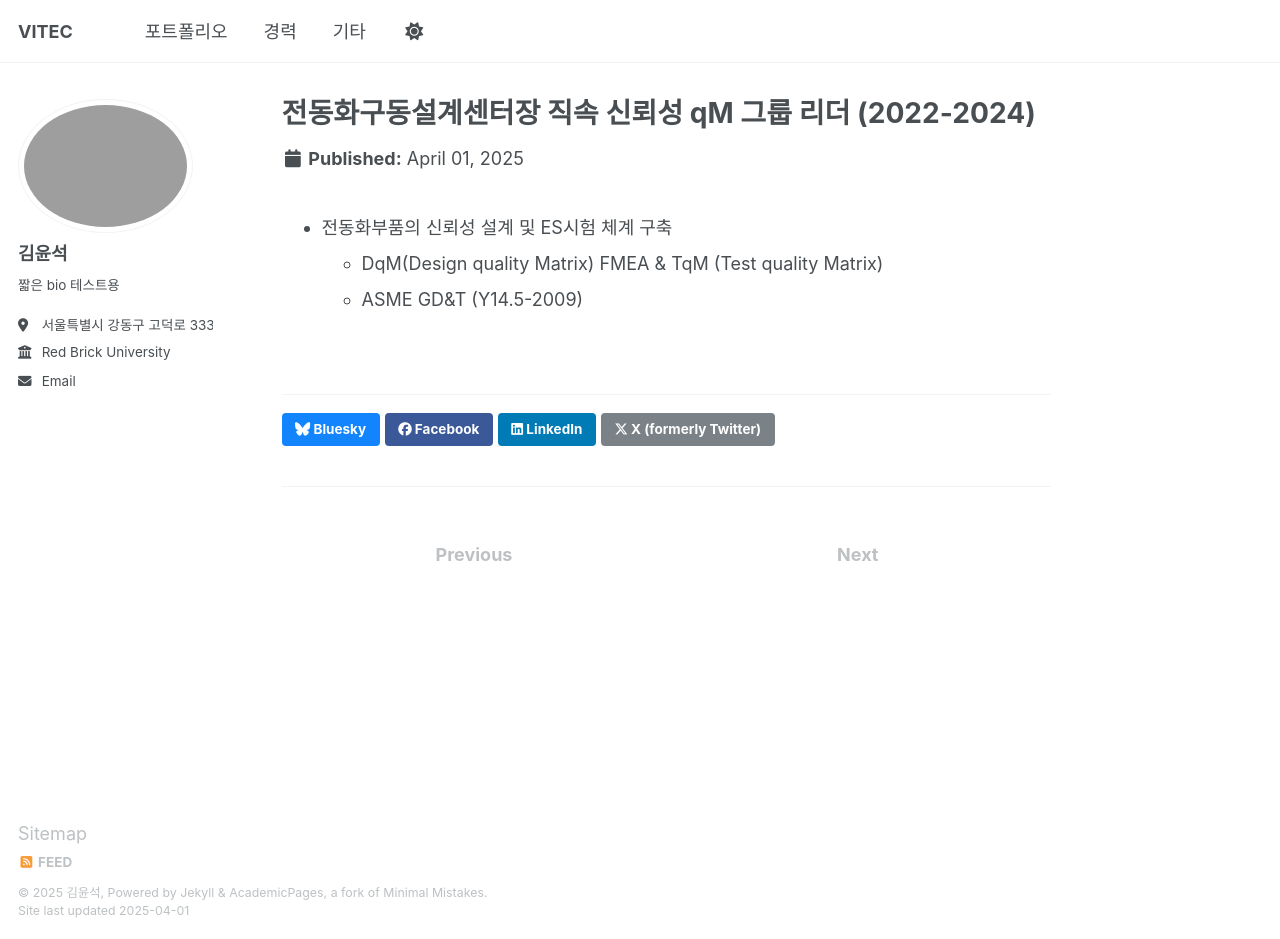
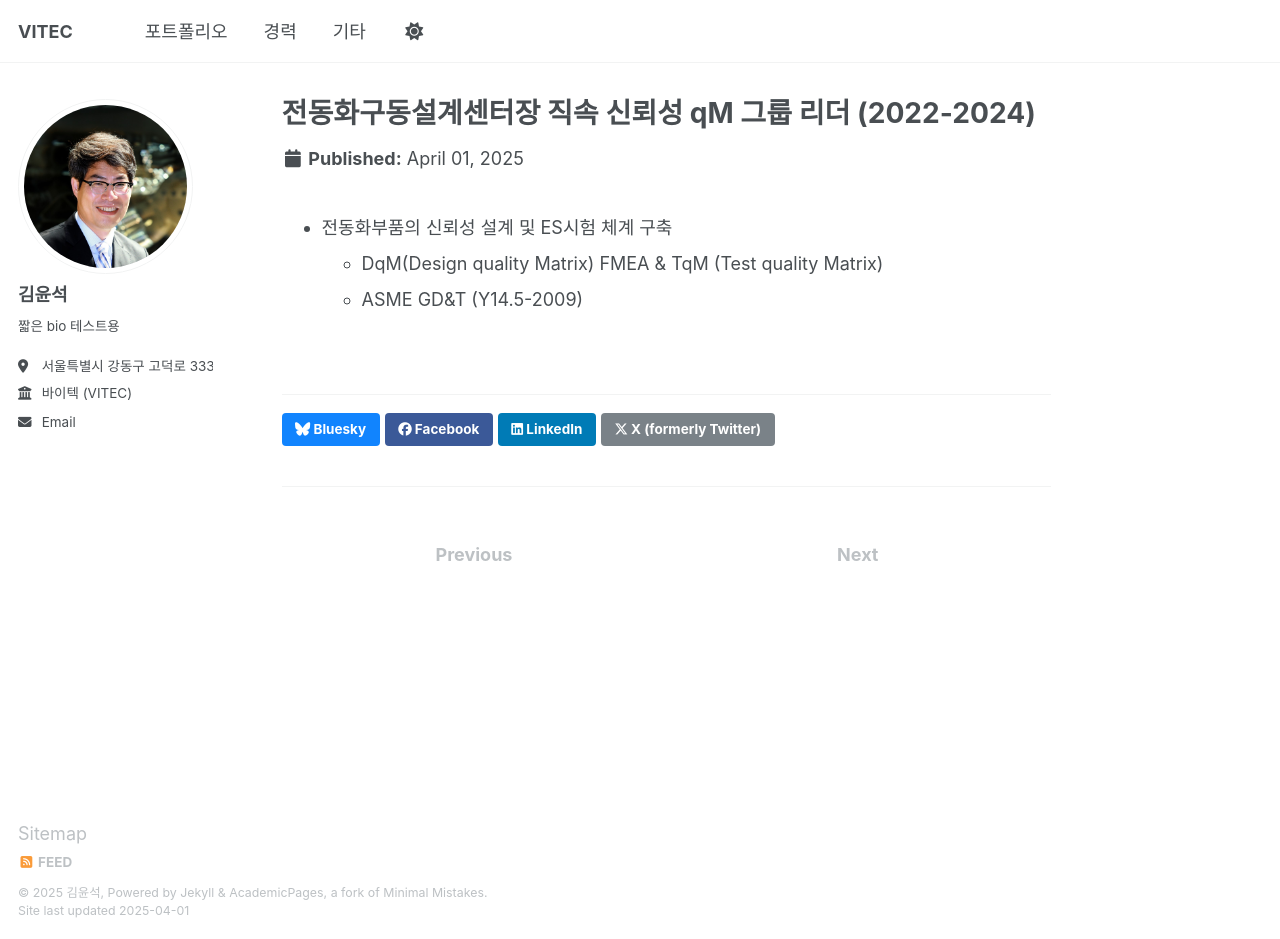
Before and after one commit to kimyunseok-vitec/kimyunseok-vitec.github.io, a Jekyll site: the page built from _portfolio/portfolio-1.md, in a window 1280 px wide and 939 px high. Built offline with Jekyll 4.4.1, drawn with Linux system fonts in a browser that asks for light colours.

```diff
--- a/_config.yml
+++ b/_config.yml
@@ -22,12 +22,12 @@ repository               : "kimyunseok-vitec/kimyunseok-vitec.github.io"
 #               Additional customization can be done by editing /_includes/author-profile.html
 author:
   # Biographic information
-  avatar           : "selfie_kys.png"
+  avatar           : "selfie_kys.jpg"
   name             : "김윤석"
   pronouns         : # example: "she/her"
   bio              : "짧은 bio 테스트용"
   location         : "서울특별시 강동구 고덕로 333"
-  employer         : "Red Brick University"
+  employer         : "바이텍 (VITEC)"
   uri              : # URL
   email            : "kimyunseok.vitec@gmail.com"
 
--- a/_portfolio/portfolio-1.md
+++ b/_portfolio/portfolio-1.md
@@ -1,5 +1,6 @@
 ---
 title: "전동화구동설계센터장 직속 신뢰성 qM 그룹 리더 (2022-2024)"
+excerpt: ""
 collection: portfolio
 ---
 * 전동화부품의 신뢰성 설계 및 ES시험 체계 구축
```
Also changed, not shown: _portfolio/portfolio-2.md (+1 -0 lines), _portfolio/portfolio-3.md (+1 -0 lines), _portfolio/portfolio-4.md (+1 -0 lines).
